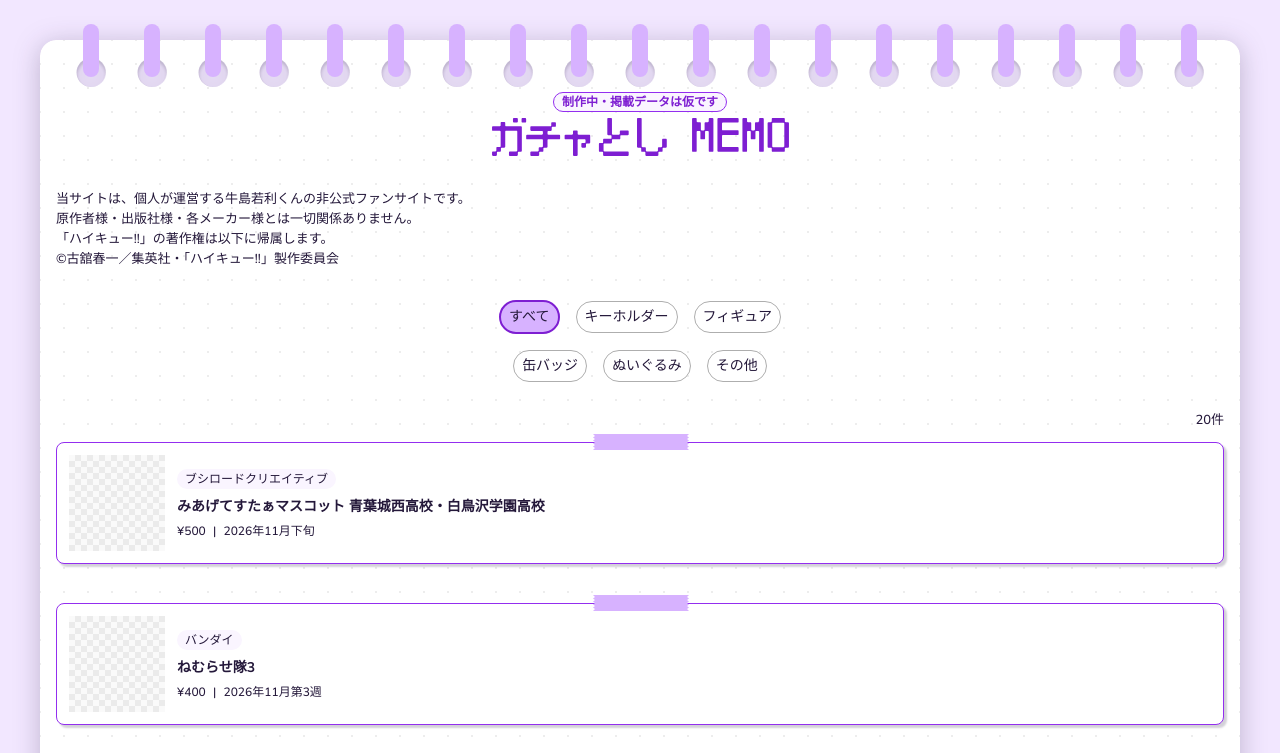
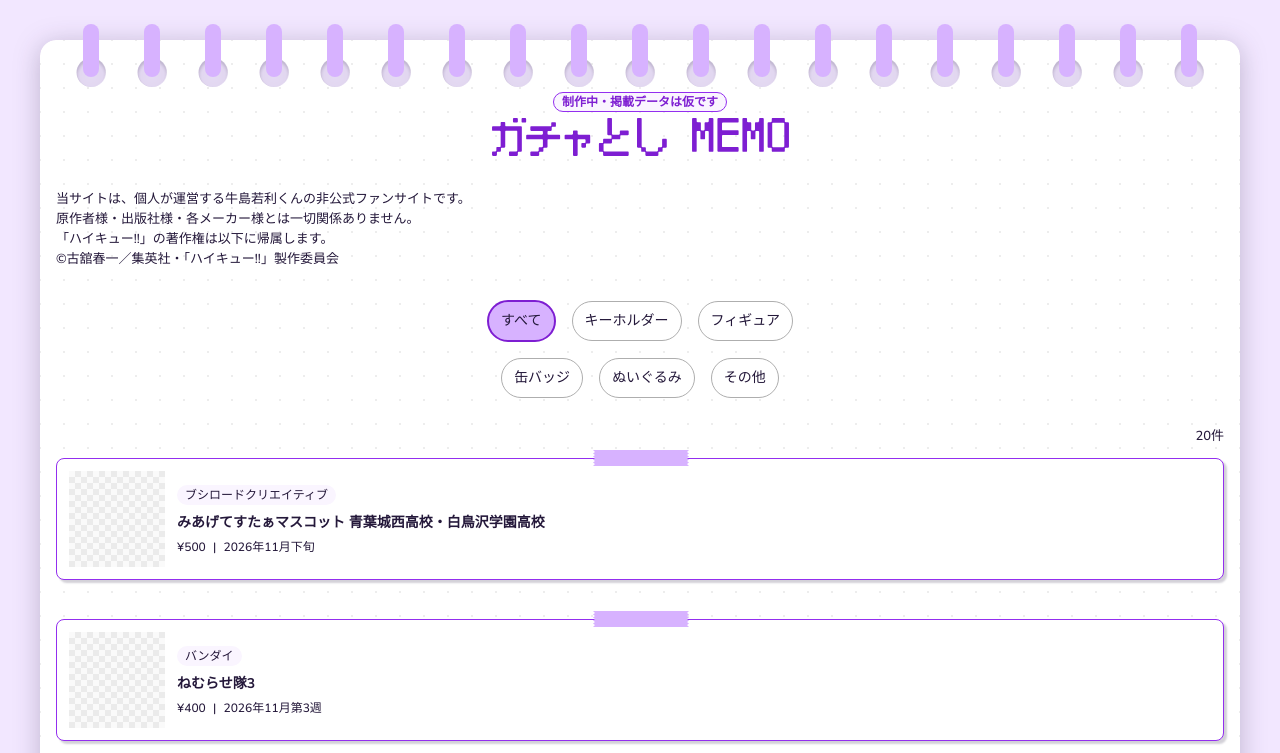
Before and after one commit to chocotto518/gachatoshi-memo, a plain HTML site: page index.html in a window 1280 px wide. Shown: the top 753 px of the page. Drawn offline with nearby package versions, Linux system fonts and the light colour scheme; a web font is replaced by a local one.

Commit message:
絞り込みチップの余白を上下左右12pxに、並びの幅を308pxに（Figmaに合わせる）
Co-Authored-By: Claude Opus 5.5 <noreply@anthropic.com>
Claude-Session: https://claude.ai/code/session_01HrcJoAVMMzsPDDL4ERZsm2

```diff
--- a/css/style.css
+++ b/css/style.css
@@ -193,15 +193,15 @@ ul {
   align-items: center;
   gap: 16px;
   margin: 32px auto 0;
-  max-width: 284px; /* Figmaの並び（3つ＋2つ）に合わせる。PCでの調整はあとで */
+  max-width: 308px; /* Figmaの並び（1行に3つ）に合わせる。PCでの調整はあとで */
 }
 
 .chip {
   display: inline-flex;
   align-items: center;
   justify-content: center;
-  min-height: 32px;
-  padding: 8px; /* Figma：上下左右8px */
+  min-height: 40px;
+  padding: 12px; /* Figma：上下左右12px */
   border: 1px solid var(--chip-border);
   border-radius: 50px;
   background: #fff;
```
